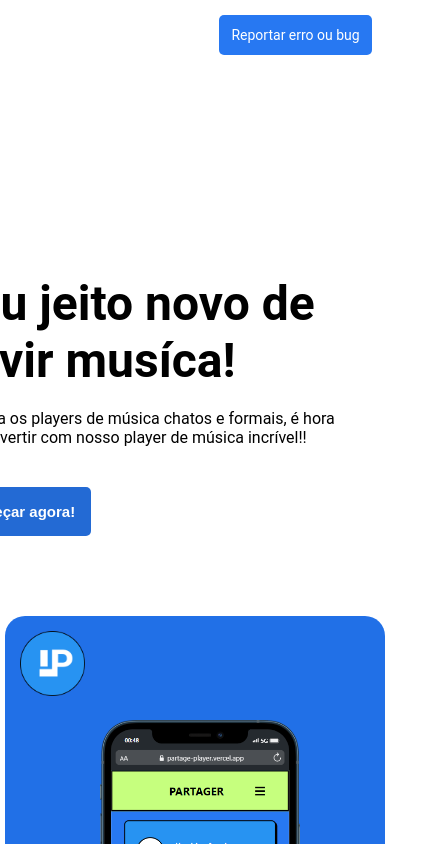
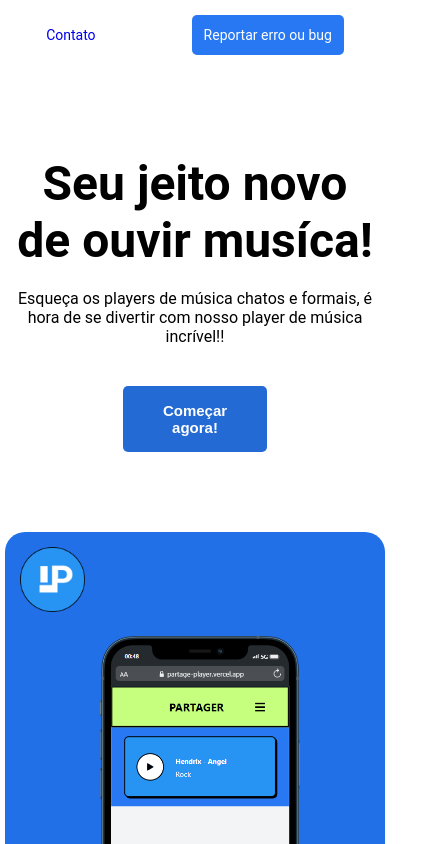
Before and after one commit to GuilhermeWilker/Partager_Page, a Vue app: page / in a window 390 px wide. Shown: the top 844 px of the page, 445 px wide, since content can reach past the window. Built offline with nearby package versions, Linux system fonts and the light colour scheme.

Commit message:
refactor: ajuste botao

```diff
--- a/src/components/View.vue
+++ b/src/components/View.vue
@@ -96,7 +96,7 @@ nav ul li:last-child:hover {
   margin-bottom: 40px;
 }
 
-@media (max-width: 375px) {
+@media (max-width: 430px) {
   .view {
     width: 100%;
   }
@@ -123,14 +123,16 @@ nav ul li:last-child:hover {
   }
 
   nav ul {
-    gap: 40%;
+    gap: 30%;
     margin: 0;
     font-size: 14px;
 
     align-items: center;
+    justify-content: center;
+  }
 }
 
-  @media (max-width: 430px) {
+@media (max-width: 375px) {
   .view {
     width: 100%;
   }
@@ -167,7 +169,7 @@ nav ul li:last-child:hover {
     font-size: 12px;
 
     align-items: center;
-    }
+    justify-content: center;
   }
 }
 </style>
```
Lines whose indentation alone changed are shown as unchanged.
